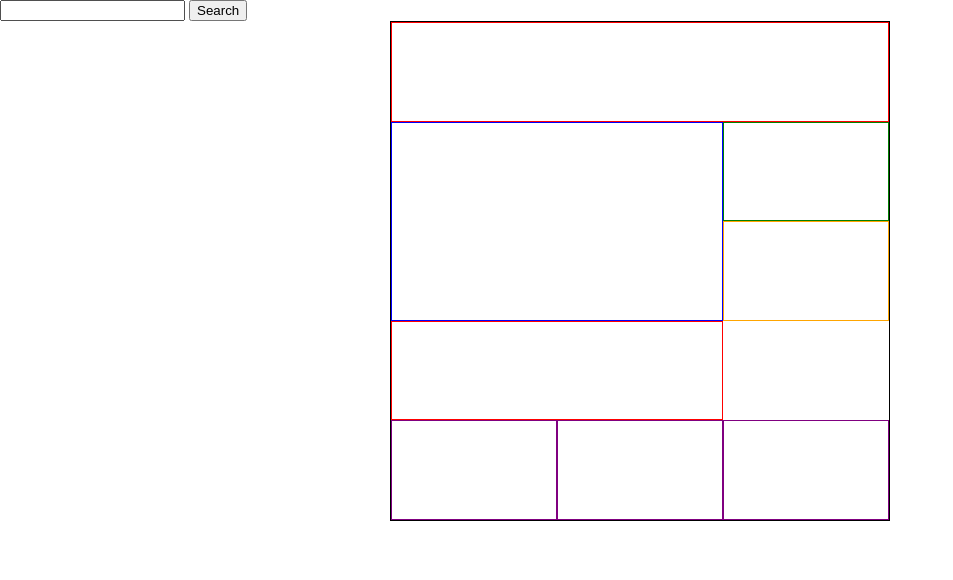
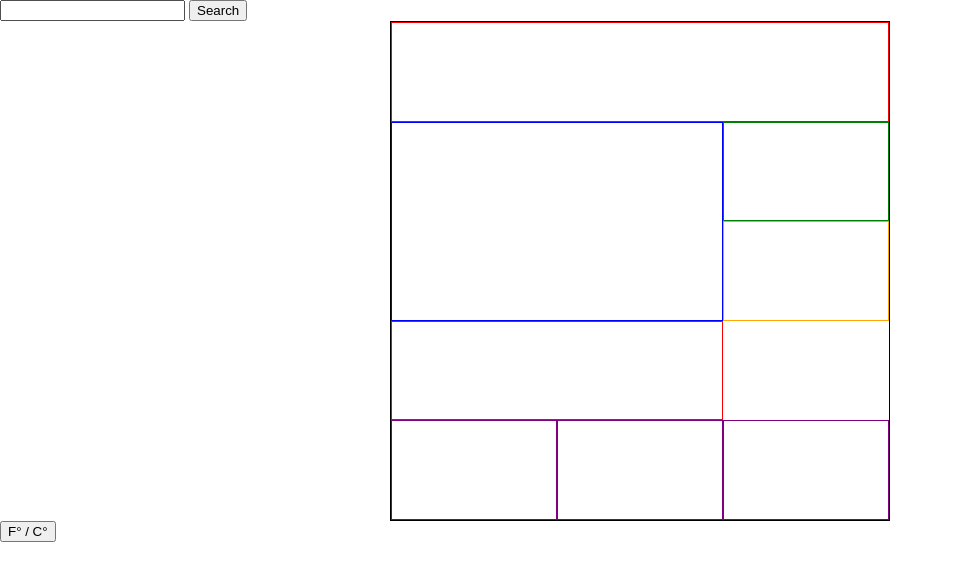
Before and after one commit to clouded-afk/weather-app, a website built with webpack: page src/index.html in a window 1280 px wide. Shown: the whole page, without its empty margins (0-953 px from the left). Built offline with nearby package versions, Linux system fonts and the light colour scheme.

Commit message:
Add button to convert temp

```diff
--- a/src/index.html
+++ b/src/index.html
@@ -23,6 +23,8 @@
         <div class="sunrise"></div>
         <div class="sunset"></div>
       </div>
+
+      <button class="convert-temp-button">F&deg; / C&deg;</button>
     </div>
   </body>
 </html>
```
